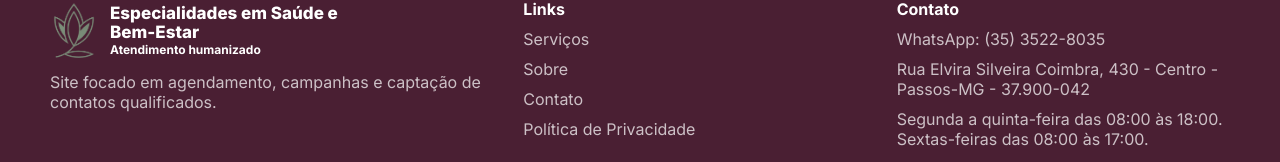
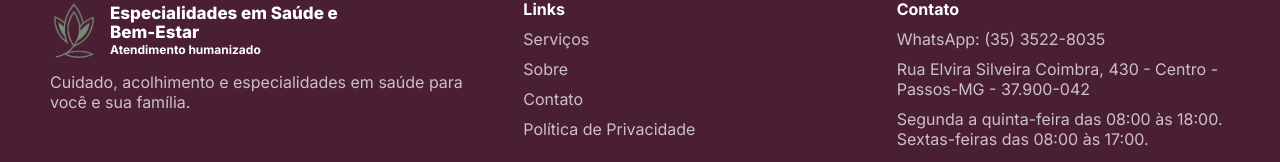
Before and after one commit to slduarte90/clinica, a React (Vite) app: page / in a window 1280 px wide. Shown: the part 4959-5121 px from the top of the page. Built offline with nearby package versions, Linux system fonts and the light colour scheme.

Commit message:
Atualizar frase institucional do rodapé

```diff
--- a/src/main.jsx
+++ b/src/main.jsx
@@ -260,7 +260,7 @@ function App() {
         <div className="container footer-grid">
           <div>
             <BrandLogo compact />
-            <p>Site focado em agendamento, campanhas e captação de contatos qualificados.</p>
+            <p>Cuidado, acolhimento e especialidades em saúde para você e sua família.</p>
           </div>
           <div>
             <strong>Links</strong>
```
